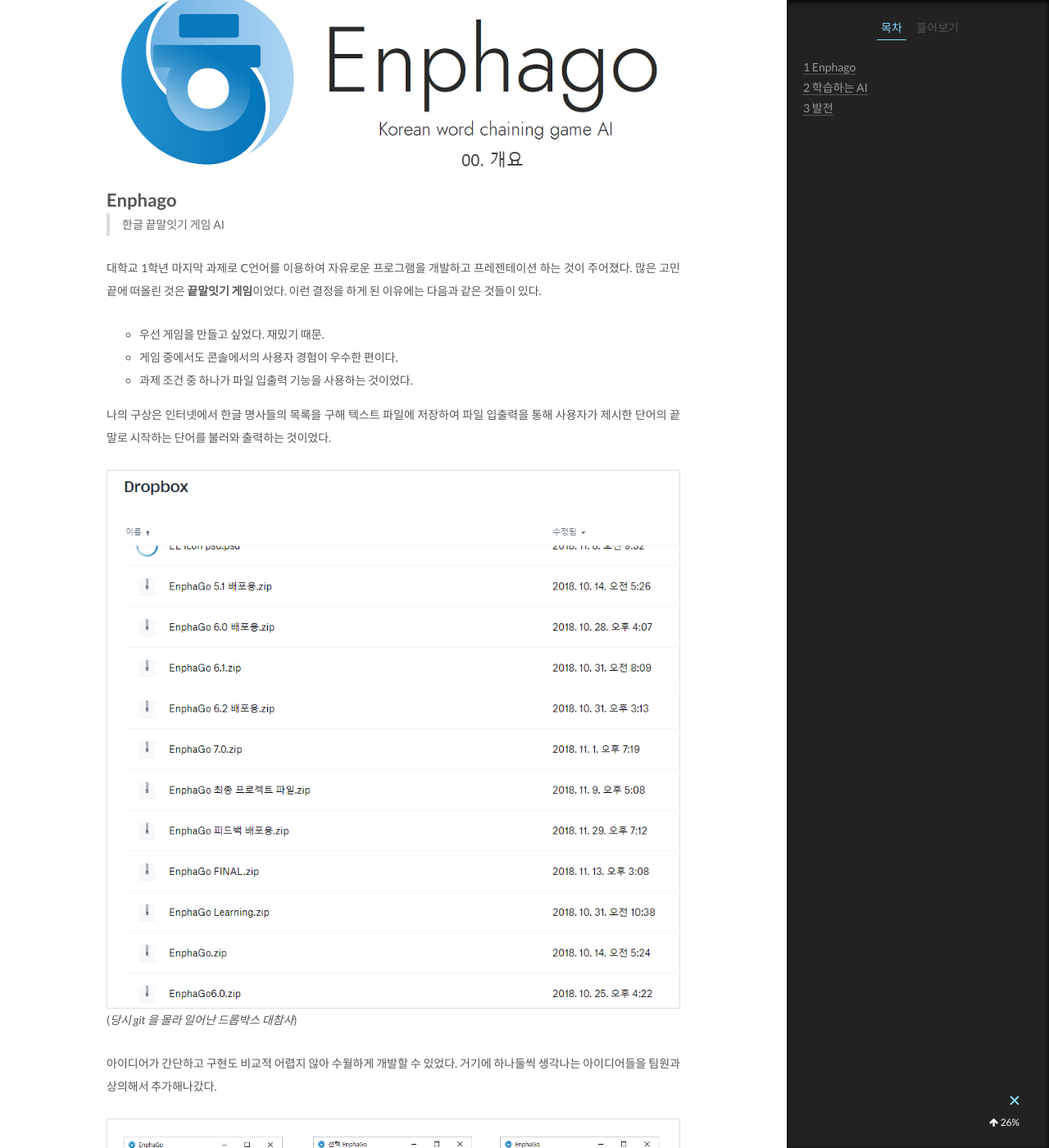
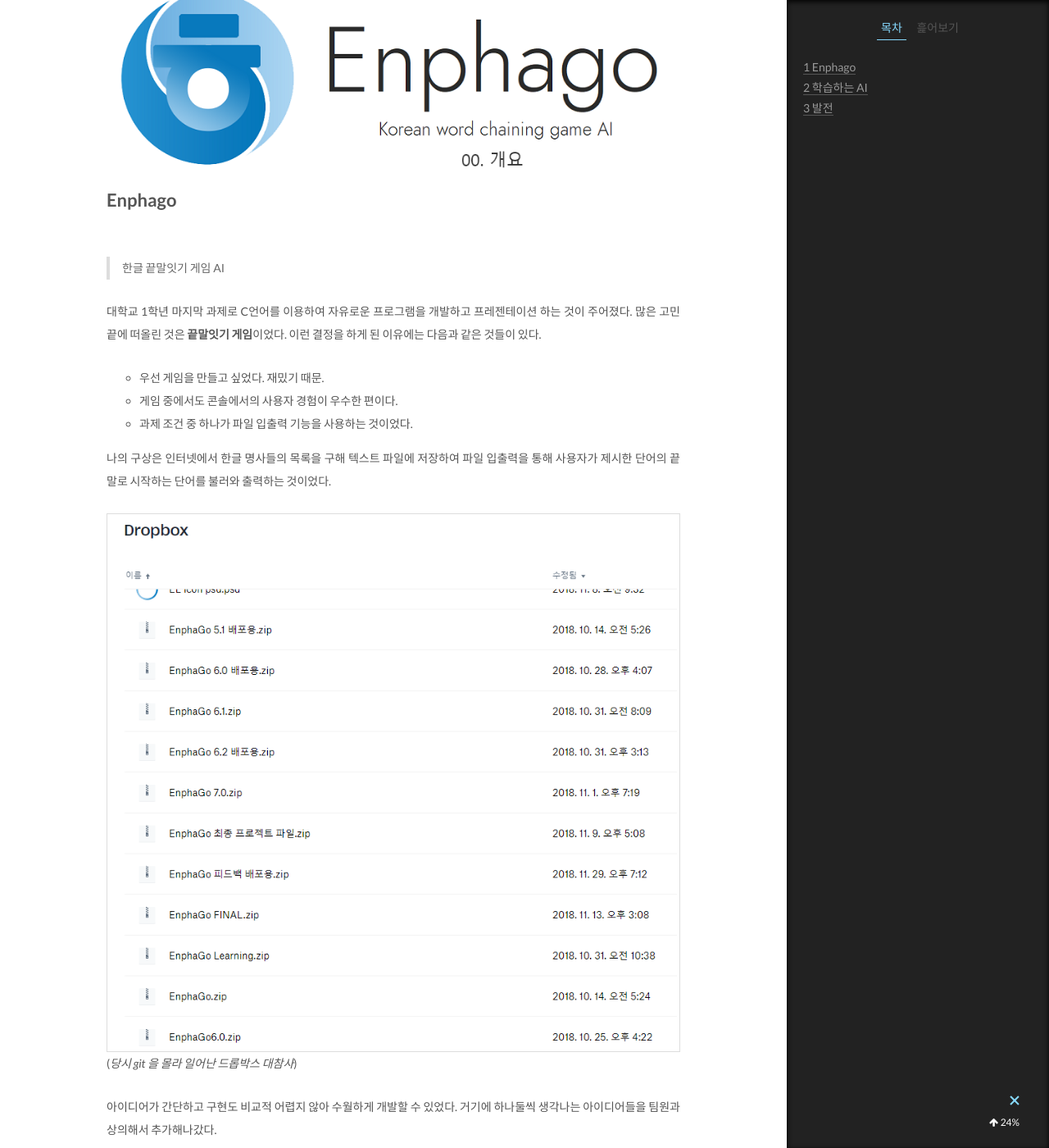
Before and after one commit to yjyoon-dev/yjyoon-dev.github.io, a Jekyll site: the page built from _posts/2020-10-10-enphago-01.md, in a window 1280 px wide and 1400 px high, scrolled down 561 px. Shown: the whole window at 82% size. Built offline with Jekyll 4.4.1, drawn with Linux system fonts in a browser that asks for light colours; some of the changed text lies outside the part shown.

Commit message:
edit post

```diff
--- a/_posts/2020-10-10-enphago-01.md
+++ b/_posts/2020-10-10-enphago-01.md
@@ -10,6 +10,7 @@
 
 Enphago
 ===
+<br>
 
 > 한글 끝말잇기 게임 AI
 
@@ -36,6 +37,7 @@
 
 학습하는 AI
 ===
+<br>
 
 > *AI 가 패배했을 때 사용자가 사용한 단어를 학습한다면?*
 
@@ -55,6 +57,7 @@
 
 발전
 ===
+<br>
 
 그 이후 군에 입대하고, 많은 것을 공부하고, 전역을 하고나서 이 프로젝트를 다시 보았다. 느낀 점은 다음과 같았다.
 
```
Also changed, not shown: other parts of _posts/2020-10-10-enphago-01.md (+1 -1 lines).
